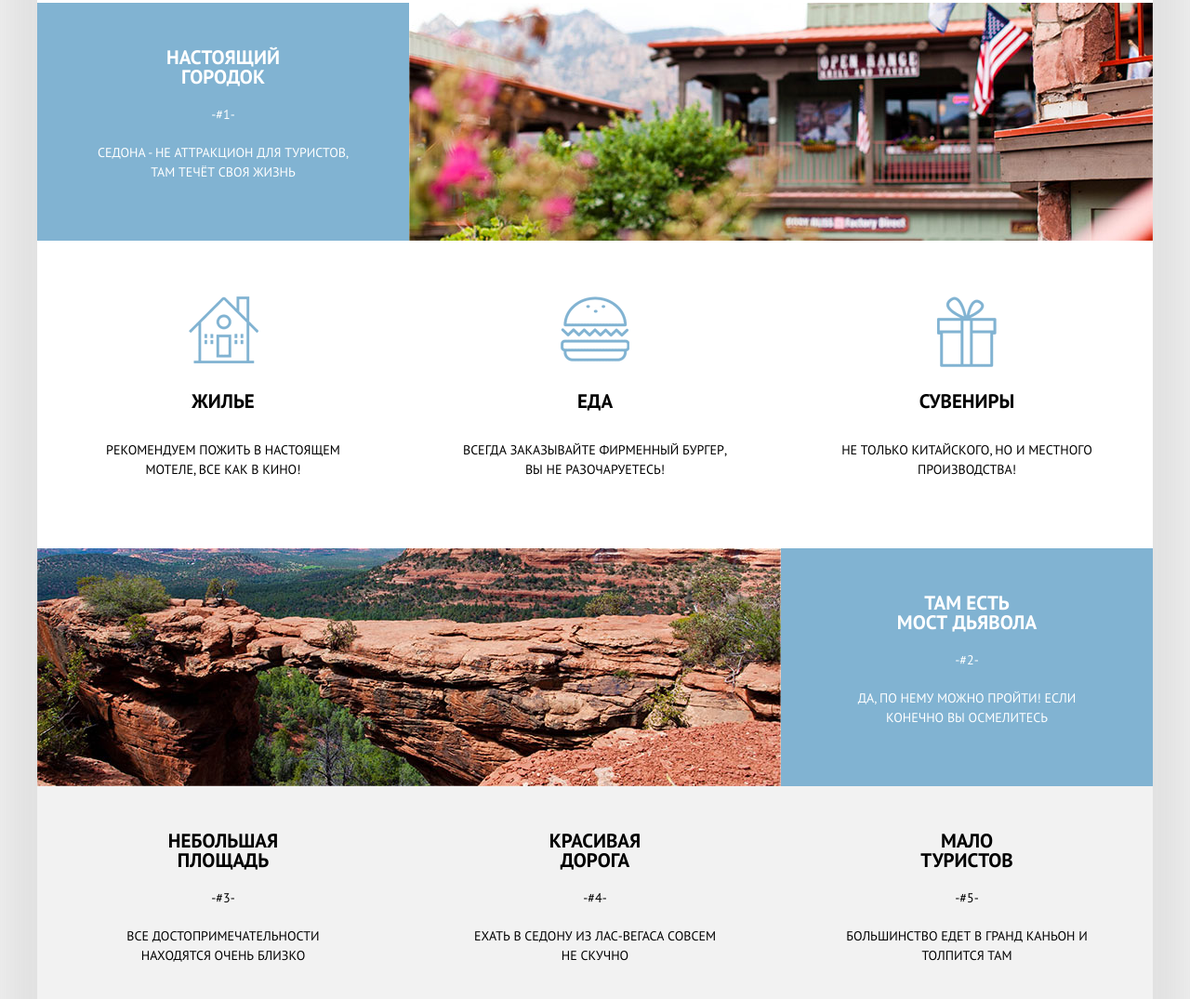
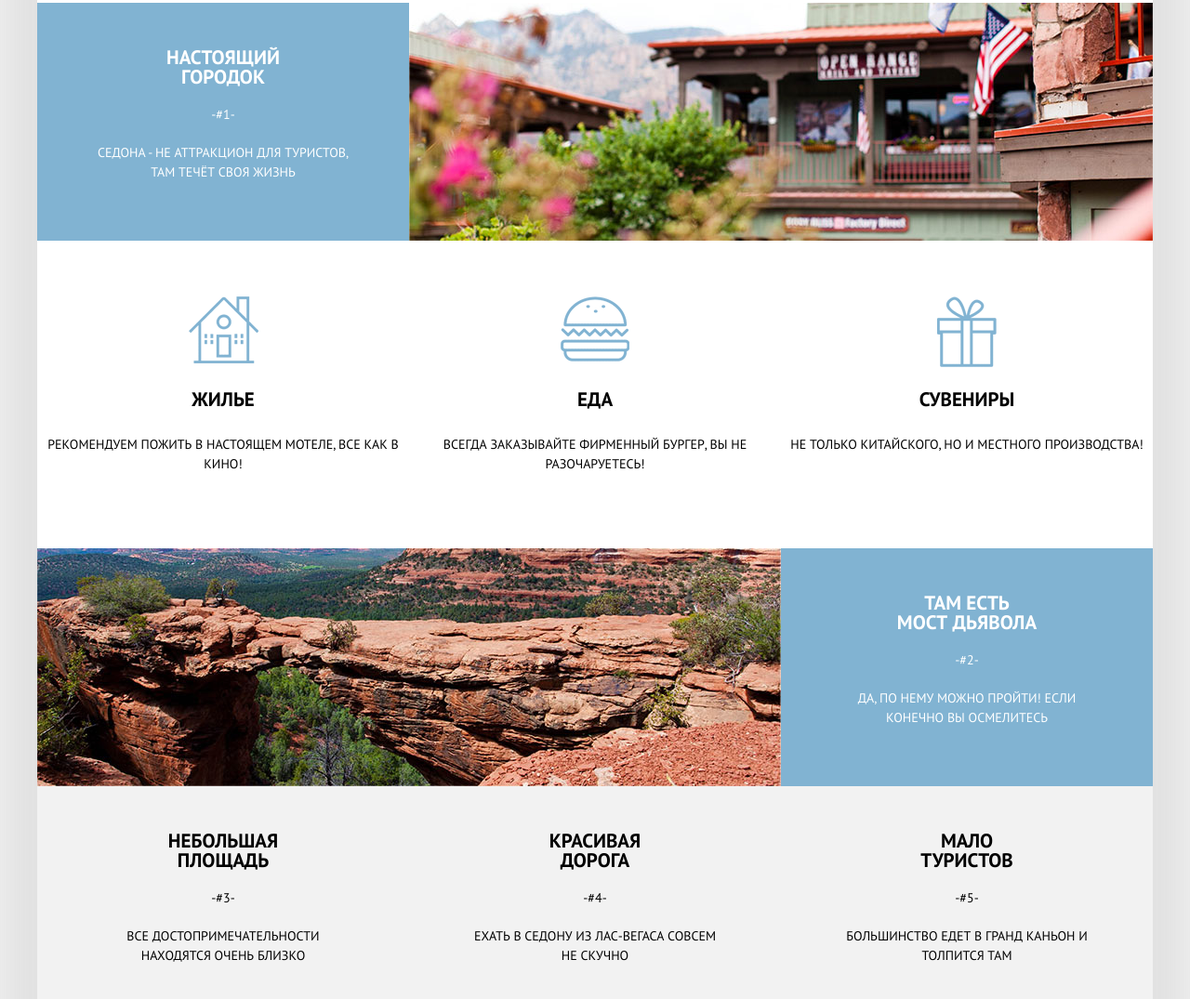
Before and after one commit to YuliaTolstykh/416431-sedona, a plain HTML site: page index.html in a window 1280 px wide. Shown: the part 778-1853 px from the top of the page at 93% size. Drawn offline with Linux system fonts and the light colour scheme.

Commit message:
Исправлены замечания
Филипп, форму не проверяй. Сейчас ей занимаюсь. Вопрос как лучше
переносить текст в карточках?

```diff
--- a/css/style.css
+++ b/css/style.css
@@ -25,9 +25,7 @@ body {
 
  }
  .navigation a {
-   display: block;
    color: #000000;
-   padding: 0;
    font-family: "PT Sans", "Arial", sans-serif;
    font-weight: bold;
    line-height: 26px;
@@ -169,13 +167,11 @@ body {
 	justify-content: space-around;
 }
 .part {
-	flex-basis: 400px;
-	display: flex;
-	flex-direction: column;
-	justify-content: flex-end;
-  padding-top: 145px;
-	padding-bottom: 60px;
-	align-items: center;
+	width: 400px;
+  padding-top: 160px;
+	padding-bottom: 80px;
+  margin: 0;
+  text-align: center;
 }
 .part:nth-child(1) {
   background: transparent url(../img/icon-house.png) no-repeat;
@@ -192,11 +188,12 @@ body {
 .headline-part {
   font-size: 21px;
 	text-align: center;
-	width: 160px;
+	margin: 0;
+  margin-bottom: 28px;
 }
 .paragraph-part {
 	text-align: center;
-	width: 290px;
+	margin: 0;
 }
 .card-gray {
 	color: black;
```
